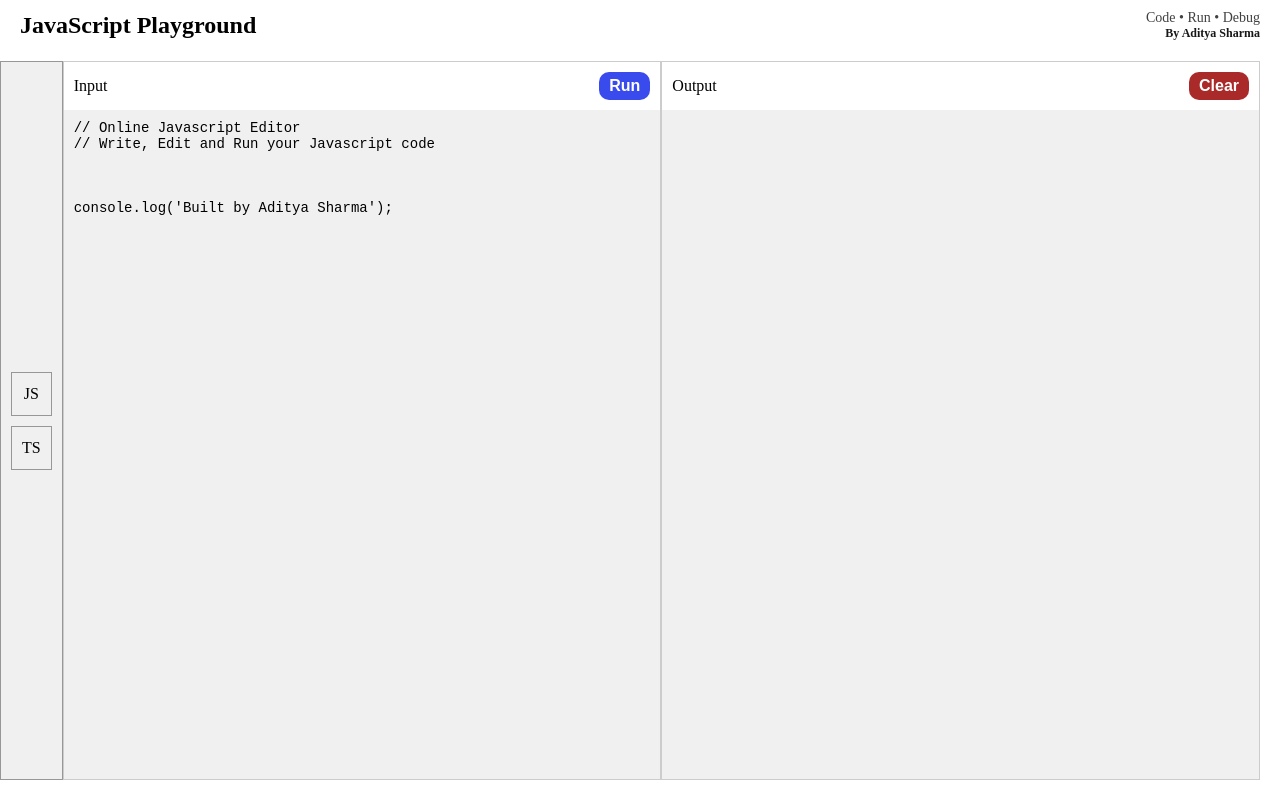
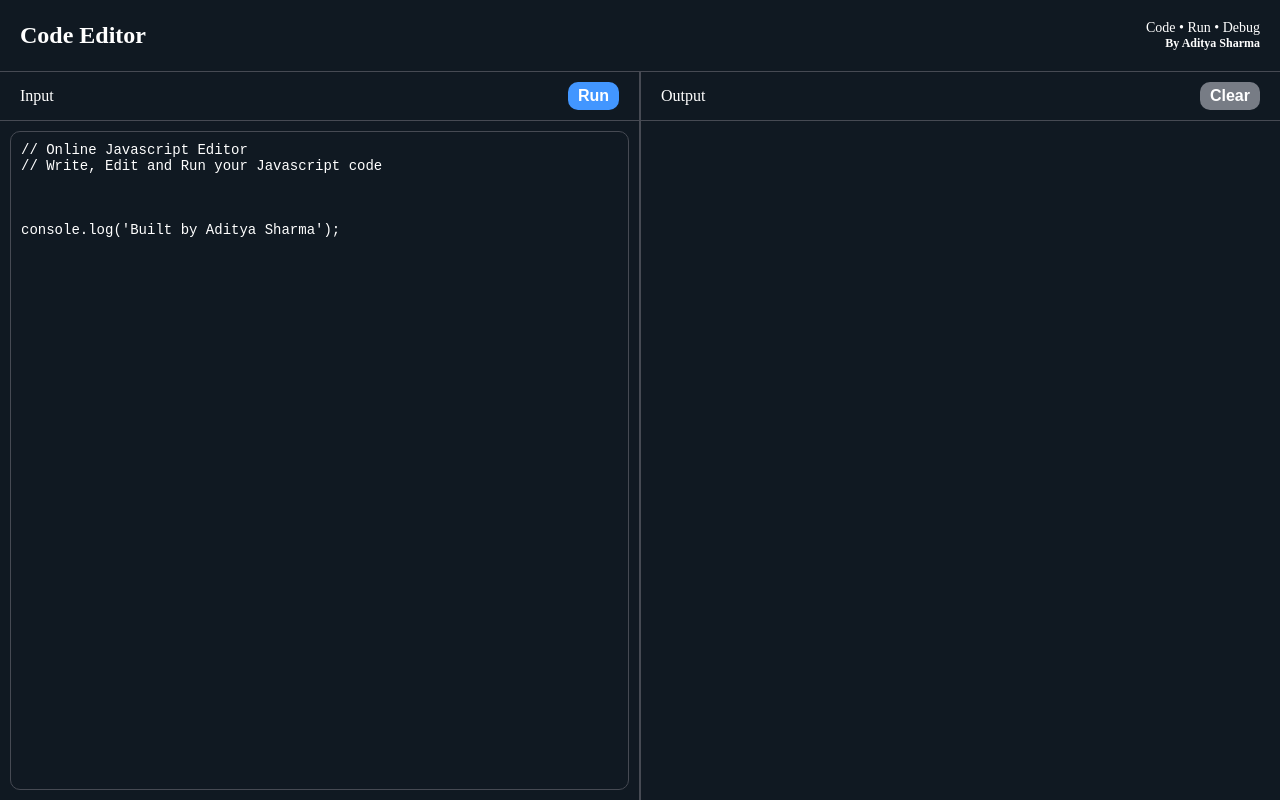
Before and after one commit to adii07/my-code-editor, a Next.js app: page /en in a window 1280 px wide. Built offline with nearby package versions, Linux system fonts and the light colour scheme.

Commit message:
updating theme and design

```diff
--- a/components/Editor/index.module.css
+++ b/components/Editor/index.module.css
@@ -1,19 +1,24 @@
-.editor{
+.editor {
   flex: 1;
-    border: 1px solid #ccc;
   display: flex;
   flex-direction: column;
+  border-right: 1px solid #464A53;
+
+  box-sizing: border-box;
 }
 
-.textarea{
+.textarea {
   flex: 1;
-    width: 100%;
   height: 100%;
   padding: 10px;
   resize: none;
   outline: none;
   border: none;
+  margin:10px;
   box-sizing: border-box;
   font-size: 14px;
-     background-color: #f0f0f0;
+  color: white;
+  border: 1px solid #464A53;
+  border-radius: 10px;
+  background-color: #101922;
 }
--- a/components/EditorHeader/index.module.css
+++ b/components/EditorHeader/index.module.css
@@ -2,7 +2,10 @@
     display: flex;
     justify-content: space-between;
     align-items: center;
-    padding: 10px;
+    padding: 10px 20px;
+    border: 1px solid #464A53;
+    border-left: 0;
+    border-right: 0;
 }
 
 .button{
@@ -16,9 +19,9 @@
 }
 
 .button.primary{
-     background-color: rgb(57, 75, 236);
+     background-color: #4296FF;
 }
 
 .button.secondary{
-    background-color: rgb(170, 41, 41);
+    background-color: #777C85;
 }
--- a/components/Header/index.module.css
+++ b/components/Header/index.module.css
@@ -2,7 +2,7 @@
   display: flex;
   flex-direction: row;
   justify-content: space-between;
-  padding: 10px 20px 0px;
+  padding: 20px 20px;
   align-items: center;
 }
 .headerMobile{
@@ -25,11 +25,11 @@
     font-size: 14px;
 }
 .subtitleText1{
-    color: rgb(65, 65, 65);
+    color: white;
 }
 
 .subtitleText2{
-    color: rgb(24, 24, 24);
+    color:white;
     font-size: 12px;
     font-weight: bold;
     cursor: pointer;
--- a/components/Header/index.tsx
+++ b/components/Header/index.tsx
@@ -1,20 +1,10 @@
 "use client";
-import { usePathname } from "next/navigation";
 import { useWindowSize } from "../../hooks/isDesktop";
 import styles from "./index.module.css"
-import { useEffect, useState } from "react";
 
 const Header=()=>{
     const {isDesktop}=useWindowSize();
-    const[title,setTitle]=useState("JavaScript Playground");
-    const pathname = usePathname();
-    useEffect(()=>{
-        if(pathname.includes("typescript")){
-            setTitle("TypeScript Playground");
-        }else{
-            setTitle("JavaScript Playground");
-        }
-    },[pathname])
+
 
     const redirectToLinkedin=()=>{
         window.open("https://www.linkedin.com/in/aditya-sharma-693244171/","_blank")
@@ -22,7 +12,7 @@ const Header=()=>{
 
 return (<div className={isDesktop?styles.header: styles.headerMobile}>
     <div className={styles.title}>
-        <h2 className={isDesktop?styles.titleText : styles.titleTextMobile} >{title}</h2>
+        <h2 className={isDesktop?styles.titleText : styles.titleTextMobile} >Code Editor</h2>
     </div>
     {isDesktop && <div className={styles.subtitle}>
         <span className={styles.subtitleText1}>Code • Run • Debug</span>
--- a/components/OutputScreen/index.module.css
+++ b/components/OutputScreen/index.module.css
@@ -1,8 +1,10 @@
 .outputScreen{
     flex: 1;
-    border: 1px solid #ccc;
+    /* border: 1px solid #464A53; */
     display: flex;
     flex-direction: column;
+
+  border-left: 1px solid #464A53;
 }
 
 .outputContent{
@@ -10,7 +12,7 @@
     padding: 10px;
     width: 100%;
     height: 100%;
-    background-color: #f0f0f0;
+    background-color: #101922;
     box-sizing: border-box;
     font-size: 16px;
 }
--- a/src/app/[language]/page.module.css
+++ b/src/app/[language]/page.module.css
@@ -1,19 +1,19 @@
-.main_container{
+.main_container {
   display: flex;
   flex-direction: column;
   width: 100vw;
   height: 100vh;
-box-sizing: border-box; /* Ensure padding is included in total width and height */
+  background-color: #101922;
+  color: white;
+  box-sizing: border-box; /* Ensure padding is included in total width and height */
 }
 .page {
   flex: 1;
   display: flex;
   flex-direction: row;
-  padding: 20px;
 }
 
-
-.mobile_page{
+.mobile_page {
   flex: 1;
   display: flex;
   flex-direction: column;
--- a/src/app/[language]/page.tsx
+++ b/src/app/[language]/page.tsx
@@ -7,7 +7,6 @@ import { useWindowSize } from "../../../hooks/isDesktop";
 import MobileHeader from "../../../components/MobileHeader";
 import Header from "../../../components/Header";
 import { placeHolderText } from "../../../components/Editor/const";
-import Selector from "../../../components/Selector";
 
 export default function Home() {
   const [output, setOutput] = useState("");
@@ -20,7 +19,6 @@ export default function Home() {
     <div className={styles.main_container}>
      <Header/>
       {isDesktop ? <div className={styles.page}>
-        <Selector />
         <Editor setOutput={setOutput} javaScriptCode={input} setJavaScriptCode={setInput} />
         <OutputScreen output={output} setOutput={setOutput} />
       </div> :
```
Also changed, not shown: components/EditorHeader/index.tsx (+13 -10 lines). Lines whose indentation alone changed are shown as unchanged.
